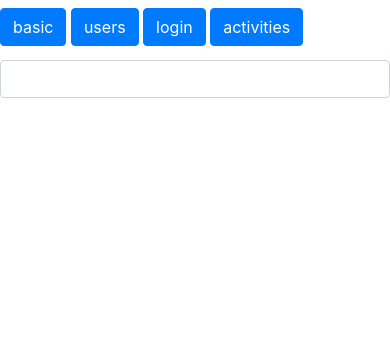
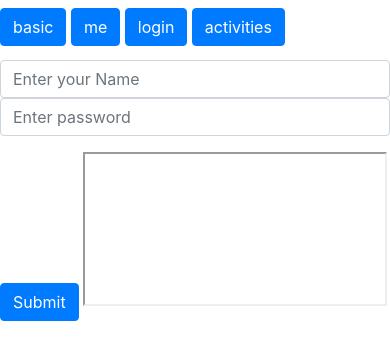
Before and after one commit to HirataYoshiki/scraping_restapi, a FastAPI app: template frontend/templates/index.html in a window 390 px wide. Shown: the part 42-402 px from the top of the page. Run offline with FastAPI, Linux system fonts and the light colour scheme; the template is opened without the code that fills it, so the values that code supplies are empty; some libraries are stand-ins or nearby versions.

Commit message:
Update frontend Authenticate

```diff
--- a/backend/Routers.py
+++ b/backend/Routers.py
@@ -25,7 +25,7 @@ templates = Jinja2Templates(directory=os.path.join(os.path.dirname(__file__),"..
 
 #entry point to HomePage
 @router.get('/',response_class=HTMLResponse)
-async def api_schemas(request:Request,responce:Response,token: str = Depends(config.OAUTH2_SCHEME)):
+async def api_schemas(request:Request,responce:Response):
     result = {
             '/':{'get':'api_schemas',
                 '/users':{
@@ -51,8 +51,7 @@ async def api_schemas(request:Request,responce:Response,token: str = Depends(con
         "index.html",
         {
             "request":request,
-            "data":"basics",
-            "contents":token
+            "data":"basics"
             }
         )
 
--- a/frontend/templates/index.html
+++ b/frontend/templates/index.html
@@ -1,18 +1,24 @@
 {% extends "base.html"%}
-{%block body%}
+{% block body %}
 <button type="button" class="btn btn-primary" v-on:click="get_json_data('/')">basic</button>
-<button type="button" class="btn btn-primary" v-on:click="get_json_data('/users')">users</button>
+<button type="button" class="btn btn-primary" v-on:click="get_json_data('/users/me')">me</button>
 <button type="button" class="btn btn-primary" v-on:click="get_json_data('/login')">login</button>
-<button type="button" class="btn btn-primary" v-on:click="get_json_data('/activities')">activities</button>
+<button type="button" class="btn btn-primary" v-on:click="get_accesstoken()">activities</button>
 
-<form>
-      <div class="form-group row">
-            <label for="inputPassword" class="col-lg-2 col-form-label">[[master.name]]</label>
-            <div class="col-sm-10">
-                  <input class="form-control" id="inputPassword" v-bind:placeholder="master.name">
+      <form target="AT">
+            <div class="form-group row">
+                  <label for="inputPassword" class="col-lg-2 col-form-label">[[master.name]]</label>
+                  <div class="col-sm-10">
+                        <input class="form-control" id="inputName" name="username" placeholder="Enter your Name">
+                  </div>
+                  <div class="col-sm-10">
+                        <input class="form-control" type="password" id="inputPassword" name= "password" placeholder="Enter password">
+                  </div>
             </div>
-      </div>
-</form>
+            <button type="submit" formmethod="post" formenctype="multipart/form-data" class="btn btn-primary" formaction="/token">Submit</button>
+            <iframe name="AT" id="accestoken"></iframe>
+
+      </form>
 
 [[master.message]]
 <br>
--- a/frontend/templates/script.html
+++ b/frontend/templates/script.html
@@ -10,7 +10,8 @@
                         text1:"",
                         text2:"",
                         getdata:"",
-                        postdata:""
+                        postdata:"",
+                        accesstoken:""
                   },
                   templates:[
                         {
@@ -41,13 +42,19 @@
                               }
                         }
                   },
-                  get_json_data:async function(url){
-                        const response = await axios.get(url)
+                  get_accesstoken: function (){
+                        //this.master.accesstoken=document.getElementById("accesstoken").textContent
+                        console.log("this.master.accesstoken")
+                  },
+                  get_json_data: async function(url){
+                        const response = await axios.get(url,{
+                              headers:{
+                                    Authorization: "OAuth " + vm.master.accesstoken
+                              }
+
+                        }).then(
                         this.master.getdata=response.data
-                  },
-                  request_json_data:async function(url,data){
-                        const response = await axios.post(url,data)
-                        this.master.postdata=response.data
+                        )
                   }
             }
       })
```
